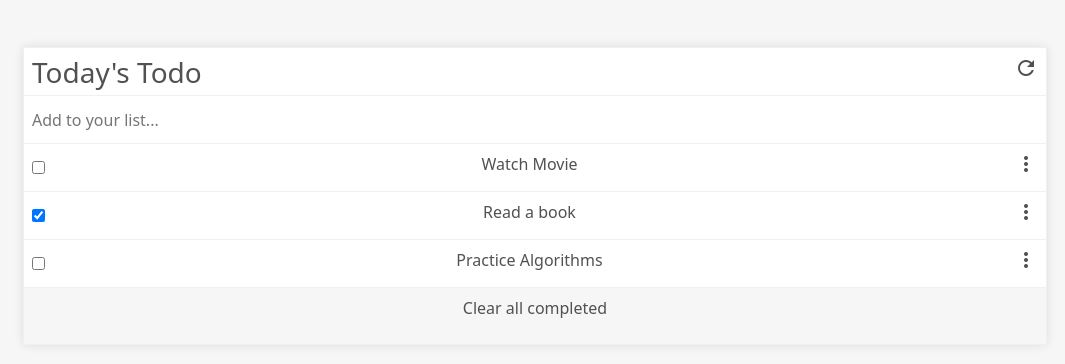
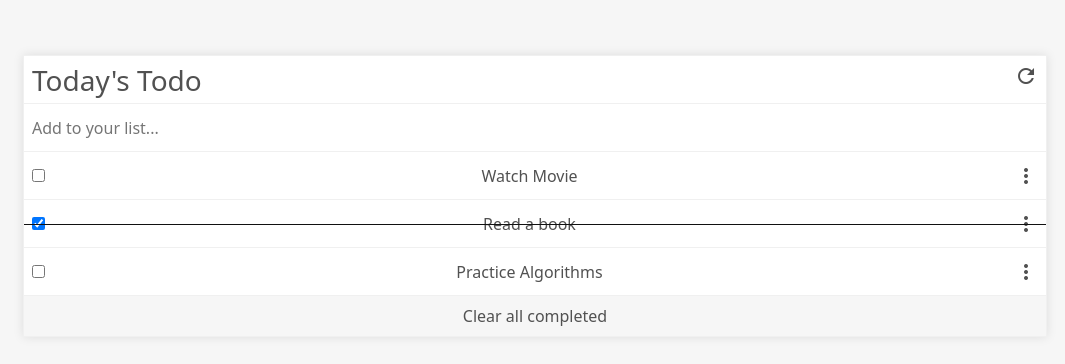
Before and after one commit to peterdgreat/Todo-List, a website built with webpack: page src/index.html in a window 1280 px wide. Shown: the part 204-568 px from the top of the page, without its empty margins (105-1170 px from the left). Built offline with nearby package versions, Linux system fonts and the light colour scheme.

Commit message:
false/True on checkbox
- a CSS strike added when Todo-List is marked completed

```diff
--- a/package.json
+++ b/package.json
@@ -26,7 +26,7 @@
   },
   "scripts": {
     "test": "echo \"Error: no test specified\" && exit 1",
-    "start": "webpack serve",
+    "start": "webpack serve --open",
     "build": "webpack"
   },
   "keywords": [],
--- a/src/index.js
+++ b/src/index.js
@@ -11,10 +11,17 @@ const showTasks = (() => {
     const input = document.createElement('input');
     input.type = 'checkbox';
     input.checked = task.completed;
+    if (task.completed === true) {
+      li.classList.add('completed');
+    } else {
+      li.classList.remove('completed');
+    }
     input.addEventListener('change', () => {
       task.completed = input.checked;
       if (task.completed === true) {
         li.classList.add('completed');
+      } else {
+        li.classList.remove('completed');
       }
     });
     li.appendChild(input);
@@ -28,7 +35,7 @@ const showTasks = (() => {
     more.innerText = 'more_vert';
     li.appendChild(more);
 
-    li.classList.add('d-flex', 'justify-content-between', 'border-m');
+    li.classList.add('d-flex', 'justify-content-between', 'border-m', 'align-items-center', 'text-center');
     tasksList.appendChild(li);
   });
   const li = document.createElement('li');
--- a/src/style.css
+++ b/src/style.css
@@ -40,5 +40,19 @@ ul {
 }
 
 .completed {
-  text-decoration: line-through;
+  position: relative;
 }
+
+p {
+  margin: inherit;
+}
+
+.completed::before {
+  content: "";
+  position: absolute;
+  top: 50%;
+  left: 0;
+  border-top: none;
+  border-bottom: 1px solid #111;
+  width: 100%;
+}
```
